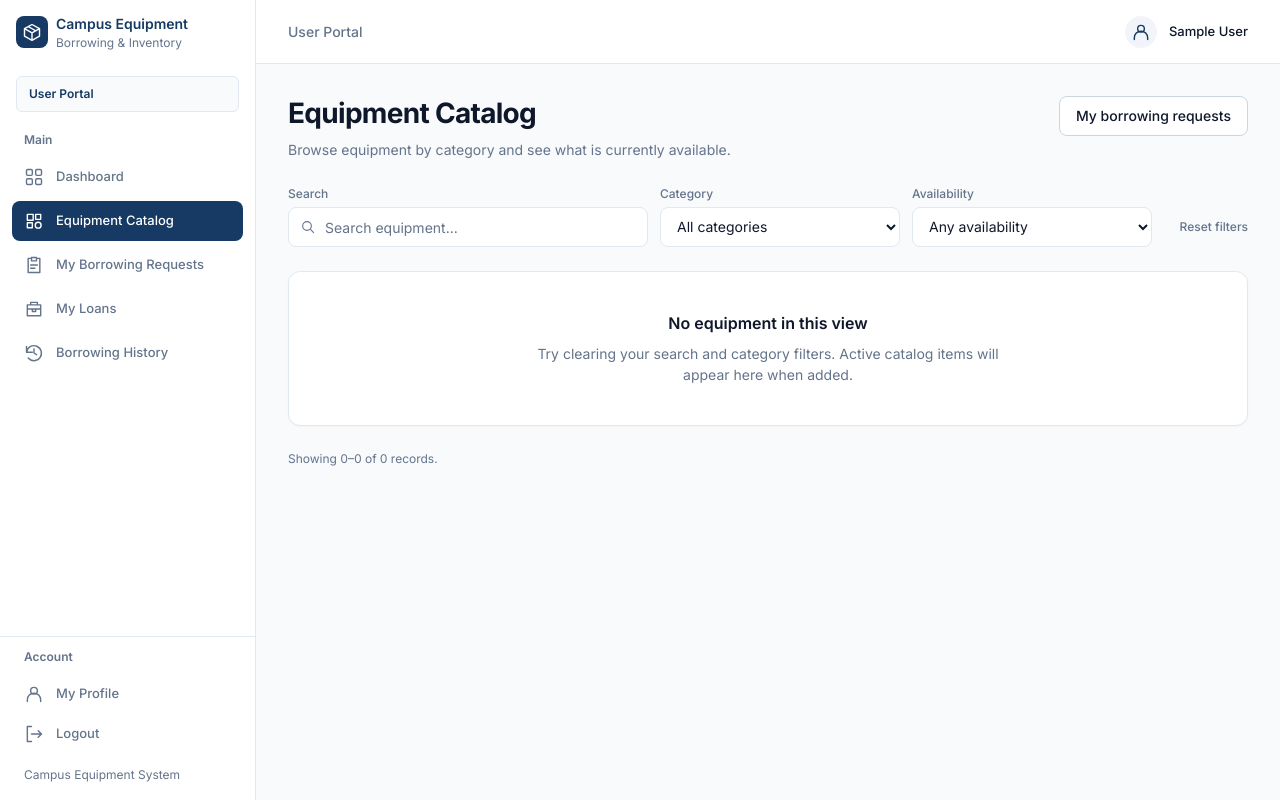
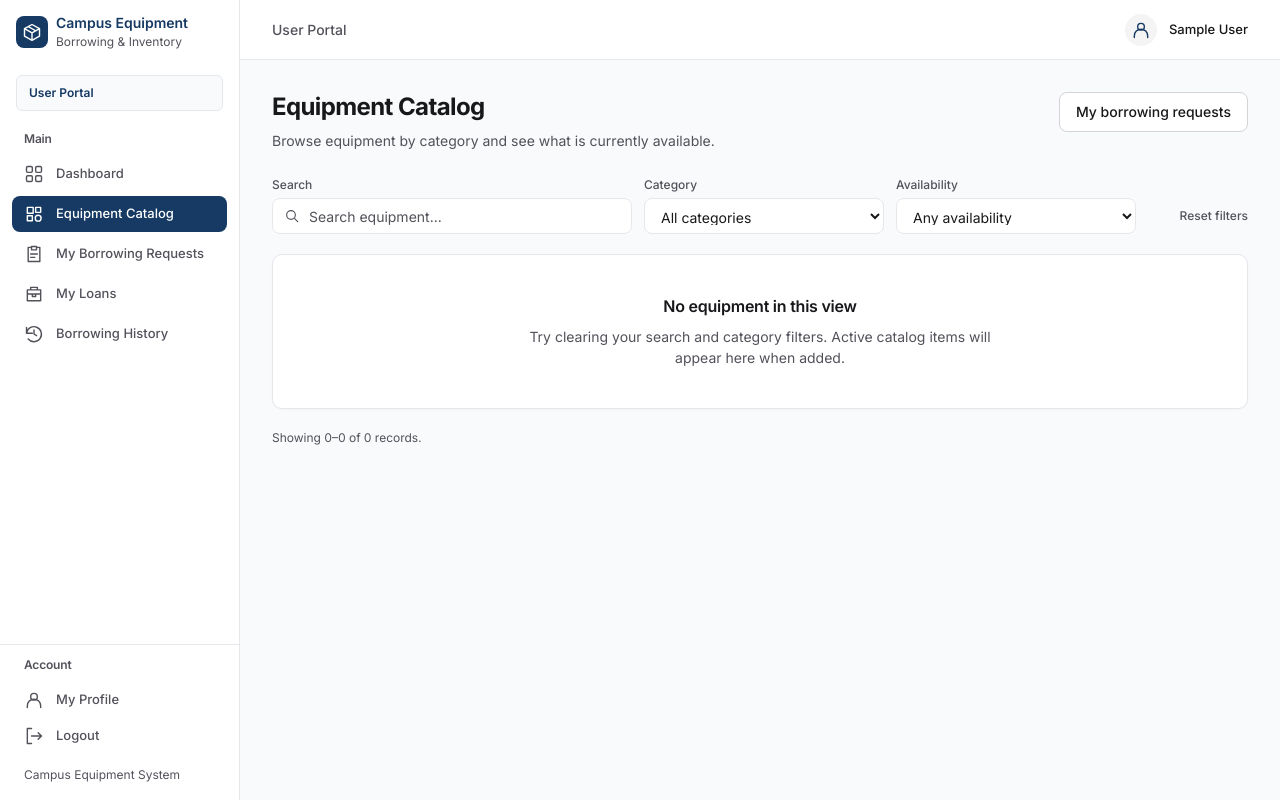
Before and after one commit to selrahcjstn/Campus-Equipment-System, a Django app: page /portal/equipment/ in a window 1280 px wide. Run offline with Django 5.2, Linux system fonts and the light colour scheme; the visitor is signed in with stand-in values (Sample User, id 1); data that the repository does not hold is empty.

Commit message:
style: establish refined design system

```diff
--- a/static/css/design-system.css
+++ b/static/css/design-system.css
@@ -4,26 +4,26 @@
     --accent: #2563EB;
     --background: #F8FAFC;
     --surface: #FFFFFF;
-    --surface-muted: #F1F5F9;
-    --text-primary: #0F172A;
-    --text-secondary: #64748B;
-    --text-muted: #94A3B8;
-    --border-default: #E2E8F0;
-    --border-strong: #CBD5E1;
+    --surface-muted: #F4F4F5;
+    --text-primary: #18181B;
+    --text-secondary: #52525B;
+    --text-muted: #71717A;
+    --border-default: #E5E7EB;
+    --border-strong: #D4D4D8;
     --success: #15803D;
-    --warning: #D97706;
-    --error: #DC2626;
+    --warning: #A16207;
+    --error: #B91C1C;
     --info: #2563EB;
-    --inactive: #64748B;
+    --inactive: #52525B;
     --success-soft: #F0FDF4;
     --warning-soft: #FFFBEB;
     --error-soft: #FEF2F2;
     --info-soft: #EFF6FF;
     --overlay: rgb(15 23 42 / 32%);
-    --font: 'Inter', sans-serif;
-    --font-title: 28px;
+    --font: 'Inter', ui-sans-serif, system-ui, sans-serif;
+    --font-title: 24px;
     --font-navigation-heading: 48px;
-    --font-heading: 20px;
+    --font-heading: 18px;
     --font-card: 16px;
     --font-body: 14px;
     --font-label: 13px;
@@ -45,17 +45,27 @@
     --radius-xs: 4px;
     --radius-sm: 6px;
     --radius-md: 8px;
-    --radius-lg: 12px;
-    --radius-xl: 16px;
+    --radius-lg: 10px;
+    --radius-xl: 12px;
     --radius-full: 9999px;
     --border: 1px solid var(--border-default);
     --border-emphasis: 1px solid var(--border-strong);
     --focus: 2px solid var(--accent);
-    --sidebar-width: 256px;
-    --header-height: 64px;
-    --content-width: 1280px;
+    --sidebar-width: 240px;
+    --header-height: 60px;
+    --content-width: 1200px;
     --shadow-sm: 0 1px 2px rgb(15 23 42 / 3%);
-    --control-height: 40px;
+    --control-height: 36px;
+    --touch-control-height: 40px;
+    --section-gap: 20px;
+    --card-padding: 20px;
+    --page-padding: 24px;
+    --form-width: 640px;
+    --form-width-narrow: 520px;
+    --form-width-wide: 880px;
+    --nav-active-background: #EEF2F6;
+    --nav-active-border: #DCE3EB;
+    --motion-duration: 140ms;
     --table-row-height: 48px;
     --table-header-background: #FAFAFA;
     --table-body-background: var(--surface);
@@ -82,7 +92,7 @@ img, svg { max-width: 100%; }
 h1, h2, h3, p { margin: 0; }
 h1 { font-size: var(--font-title); font-weight: var(--weight-bold); line-height: 1.25; letter-spacing: -0.025em; }
 .navigation-heading { font-size: clamp(var(--font-title), 5vw, var(--font-navigation-heading)); overflow-wrap: anywhere; }
-h2 { font-size: var(--font-heading); font-weight: var(--weight-semibold); line-height: 1.4; }
+h2 { font-size: var(--font-heading); font-weight: var(--weight-semibold); line-height: 1.4; letter-spacing: -0.015em; }
 h3 { font-size: var(--font-card); font-weight: var(--weight-semibold); }
 :focus-visible { outline: var(--focus); outline-offset: var(--space-1); }
 [hidden] { display: none !important; }
@@ -155,14 +165,15 @@ h3 { font-size: var(--font-card); font-weight: var(--weight-semibold); }
 .badge--error, .badge--rejected { color: var(--error); background: var(--surface); border: 1px solid var(--error); }
 .badge--info, .badge--active { color: var(--info); background: var(--info-soft); }
 .badge--inactive, .badge--retired { color: var(--inactive); background: var(--surface); border: var(--border); }
-.card { padding: var(--space-6); border: var(--border); border-radius: var(--radius-lg); background: var(--surface); min-width: 0; box-shadow: var(--shadow-sm); }
-.card-heading { display: flex; align-items: flex-start; justify-content: space-between; gap: var(--space-4); margin-bottom: var(--space-6); }
+.card { padding: var(--card-padding); border: var(--border); border-radius: var(--radius-lg); background: var(--surface); min-width: 0; box-shadow: var(--shadow-sm); }
+.card-heading { display: flex; flex-wrap: wrap; align-items: flex-start; justify-content: space-between; gap: var(--space-3); margin-bottom: var(--space-4); }
 .card-title { font-size: var(--font-card); font-weight: var(--weight-semibold); }
 .card-heading p { margin-top: var(--space-1); }
 .card-actions, .page-actions { display: flex; align-items: center; flex-wrap: wrap; gap: var(--space-2); }
-.content-grid { display: grid; grid-template-columns: repeat(auto-fit, minmax(min(100%, 280px), 1fr)); gap: var(--space-6); }
-.section-stack { display: grid; gap: var(--space-6); }
+.content-grid { display: grid; grid-template-columns: repeat(auto-fit, minmax(min(100%, 280px), 1fr)); gap: var(--space-4); }
+.section-stack { display: grid; gap: var(--section-gap); align-content: start; }
 .section-stack > * { min-width: 0; }
+.section-stack > .card-heading { margin-bottom: 0; }
 .empty-state { padding: clamp(var(--space-6), 4vw, var(--space-10)); text-align: center; color: var(--text-secondary); overflow-wrap: anywhere; }
 .empty-state h2 { color: var(--text-primary); font-size: var(--font-card); }
 .empty-state p { max-width: 480px; margin: var(--space-2) auto 0; }
```
